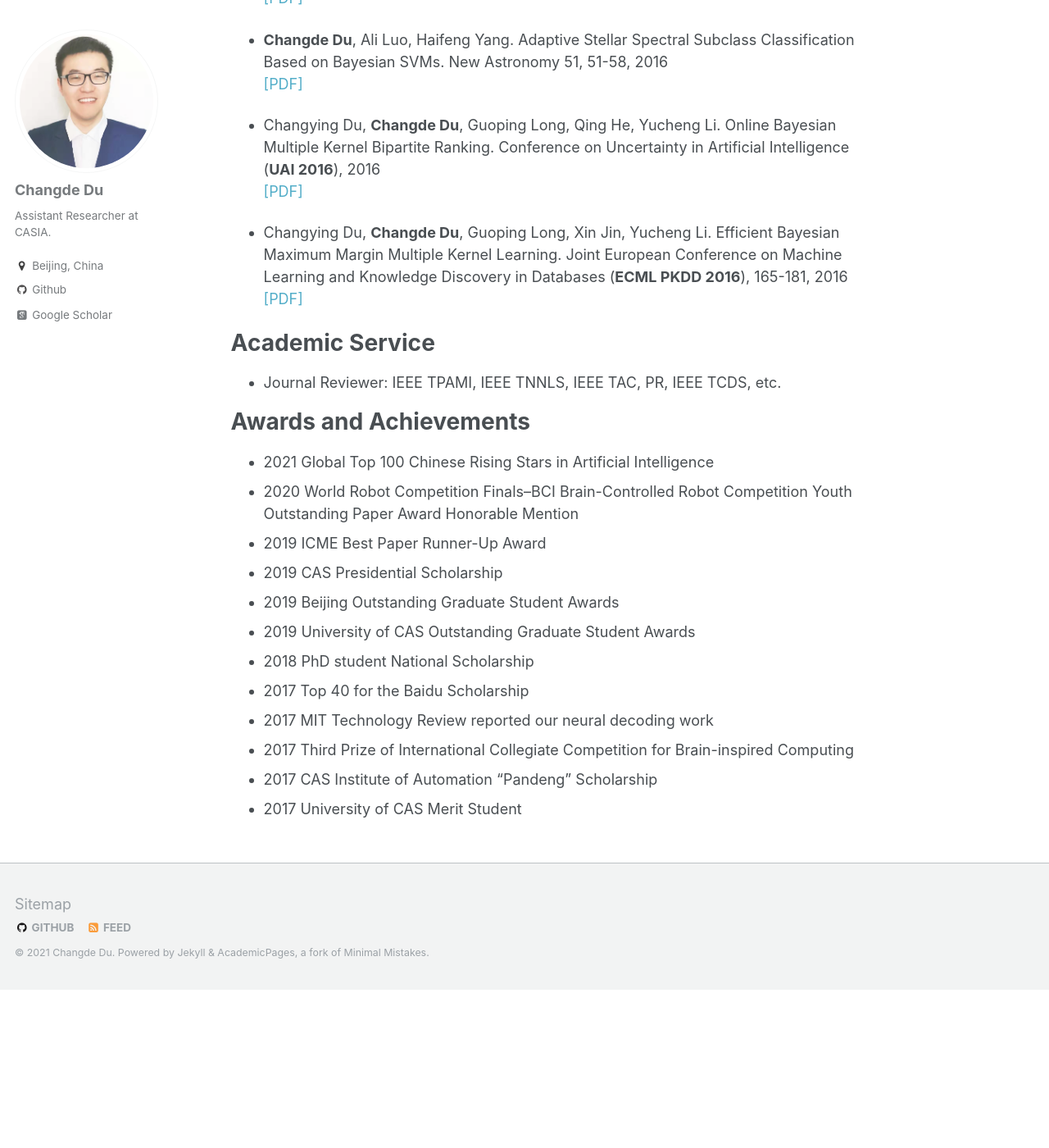
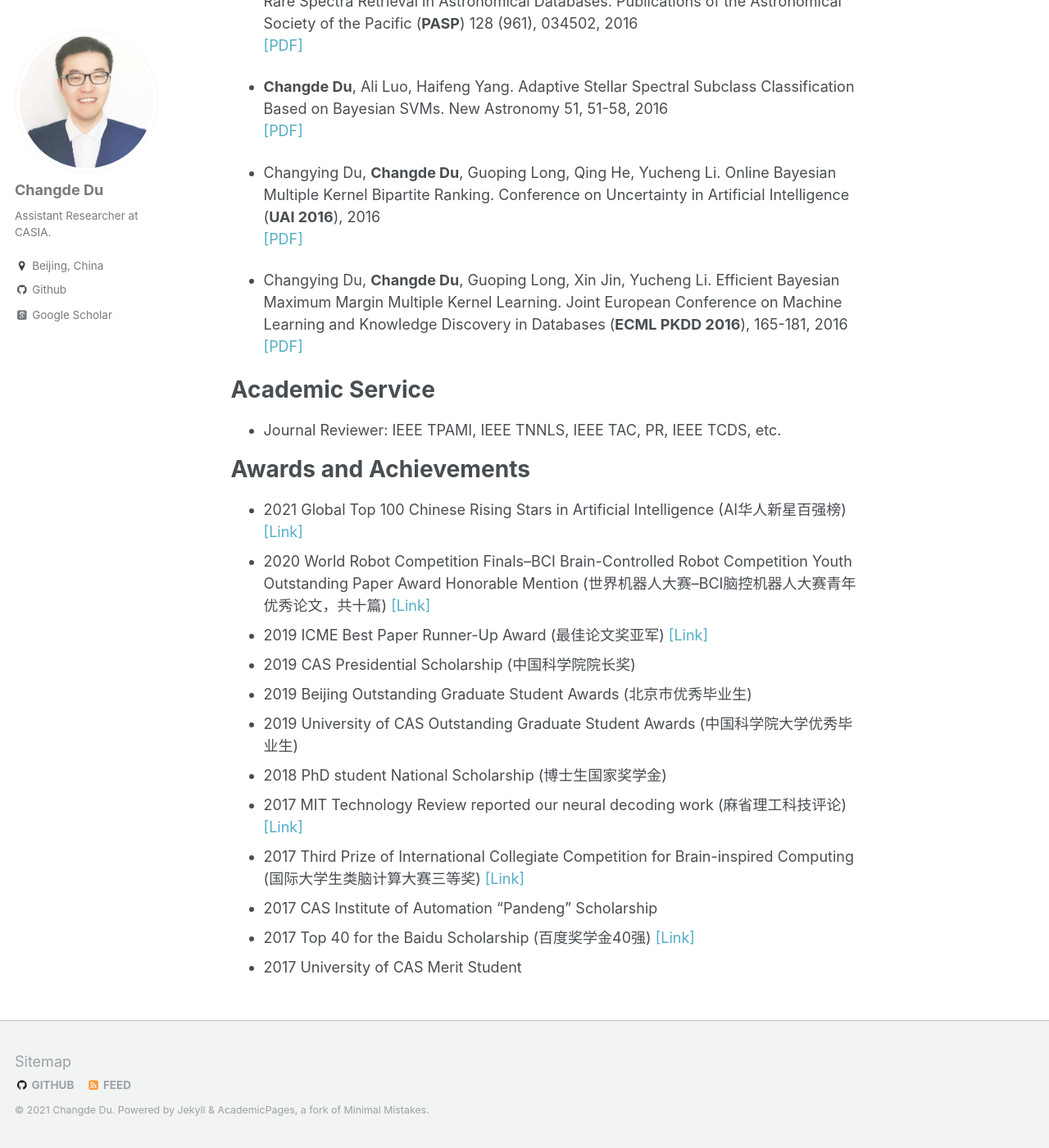
Before and after one commit to ChangdeDu/changdedu.github.io, a Jekyll site: the page built from _pages/about.md, in a window 1280 px wide and 1400 px high, scrolled down 5346 px. Shown: the whole window at 82% size. Built offline with Jekyll 4.4.1, drawn with Linux system fonts in a browser that asks for light colours; some web fonts are replaced; before the commit the page ends 6553 px from its top, so only the background shows below that; some of the changed text lies outside the part shown.

Commit message:
Create about.md

```diff
--- a/_pages/about.md
+++ b/_pages/about.md
@@ -16,12 +16,12 @@ I obtained my PhD degree from the [Research Center for Brain-inspired Intelligen
 
 My research interest broadly includes artificial intelligence, neural information (fMRI, EEG, etc.) processing, visual neural coding, brain-machine interaction and learning, pattern recognation and data mining.
 
-I have published more than 20 papers in top-tier AI/ML conferences and journals, including AAAI, KDD, IJCAI, ACMMM, TNNLS, Inf. Fusion., Inf. Sci. and PR. I won the Best Paper Runner-Up Award in IEEE ICME 2019.
+I have published more than 20 papers in top-tier AI/ML conferences and journals, including AAAI, KDD, IJCAI, ACMMM, UAI, TNNLS, Inf. Fusion, Inf. Sci. and PR. I won the Best Paper Runner-Up Award in ICME 2019.
 
 # News
-- 05/2021: I was selected as one of the [**2021 Global Top 100 Chinese Rising Stars in Artificial Intelligence**](https://xueshu.baidu.com/usercenter/index/aischolar)
+- 05/2021: Selected as [**Global Top 100 Chinese Rising Stars in Artificial Intelligence (AI华人新星百强榜)**](https://xueshu.baidu.com/usercenter/index/aischolar) [[百度学术]](https://xueshu.baidu.com/usercenter/index/detail?tab_id=4&id=361) [[光明网]](https://tech.gmw.cn/2021-05/12/content_34838485.htm)
 
-- 12/2020: Our paper won [**Youth Outstanding Paper Award Honorable Mention**](https://mp.weixin.qq.com/s/vgwEHo53KpVdcjNPWKkHjg) on WRCF--BCI Brain-Controlled Robot Competition
+- 12/2020: Won [**Youth Outstanding Paper Award**] on WRCF--BCI Brain-Controlled Robot Competition [(世界机器人大赛--BCI脑控机器人大赛青年优秀论文奖)](http://www.worldrobotconference.com/html/jiqirendasai/chengji/2020/2020/1119/1574.html)
 
 - 11/2020: Our paper on "Doubly Semi-supervised Multimodal Learning" got accepted to [**Information Fusion**](https://www.sciencedirect.com/science/article/abs/pii/S1566253520304115?dgcid=rss_sd_all)
 
@@ -128,15 +130,15 @@ Joint European Conference on Machine Learning and Knowledge Discovery in Databas
 - Journal Reviewer: IEEE TPAMI, IEEE TNNLS, IEEE TAC, PR, IEEE TCDS, etc.
 
 # Awards and Achievements
-- 2021 Global Top 100 Chinese Rising Stars in Artificial Intelligence
-- 2020 World Robot Competition Finals--BCI Brain-Controlled Robot Competition Youth Outstanding Paper Award Honorable Mention
--	2019 ICME Best Paper Runner-Up Award
--	2019 CAS Presidential Scholarship
--	2019 Beijing Outstanding Graduate Student Awards
--	2019 University of CAS Outstanding Graduate Student Awards
--	2018 PhD student National Scholarship
--	2017 Top 40 for the Baidu Scholarship
--	2017 MIT Technology Review reported our neural decoding work
-- 2017 Third Prize of International Collegiate Competition for Brain-inspired Computing
+- 2021 Global Top 100 Chinese Rising Stars in Artificial Intelligence (AI华人新星百强榜) [[Link]](https://xueshu.baidu.com/usercenter/index/aischolar)
+- 2020 World Robot Competition Finals--BCI Brain-Controlled Robot Competition Youth Outstanding Paper Award Honorable Mention (世界机器人大赛--BCI脑控机器人大赛青年优秀论文，共十篇) [[Link]](http://www.worldrobotconference.com/html/jiqirendasai/chengji/2020/2020/1119/1574.html)
+-	2019 ICME Best Paper Runner-Up Award (最佳论文奖亚军) [[Link]](http://english.ia.cas.cn/rh/rps/201908/t20190819_214607.html)
+-	2019 CAS Presidential Scholarship (中国科学院院长奖)
+-	2019 Beijing Outstanding Graduate Student Awards (北京市优秀毕业生)
+-	2019 University of CAS Outstanding Graduate Student Awards (中国科学院大学优秀毕业生)
+-	2018 PhD student National Scholarship (博士生国家奖学金)
+-	2017 MIT Technology Review reported our neural decoding work (麻省理工科技评论) [[Link]](https://www.technologyreview.com/2017/05/06/151950/mind-reading-algorithms-reconstruct-what-youre-seeing-using-brain-scan-data/)
+- 2017 Third Prize of International Collegiate Competition for Brain-inspired Computing (国际大学生类脑计算大赛三等奖) [[Link]](http://www.ia.cas.cn/xwzx/kydt/201710/t20171025_4877889.html)
 -	2017 CAS Institute of Automation “Pandeng” Scholarship
+-	2017 Top 40 for the Baidu Scholarship (百度奖学金40强) [[Link]](https://mp.weixin.qq.com/s/sTWcdiDmGaufXvfe5w0Wxg)
 -	2017 University of CAS Merit Student
```
Also changed, not shown: other parts of _pages/about.md (+2 -0 lines).
